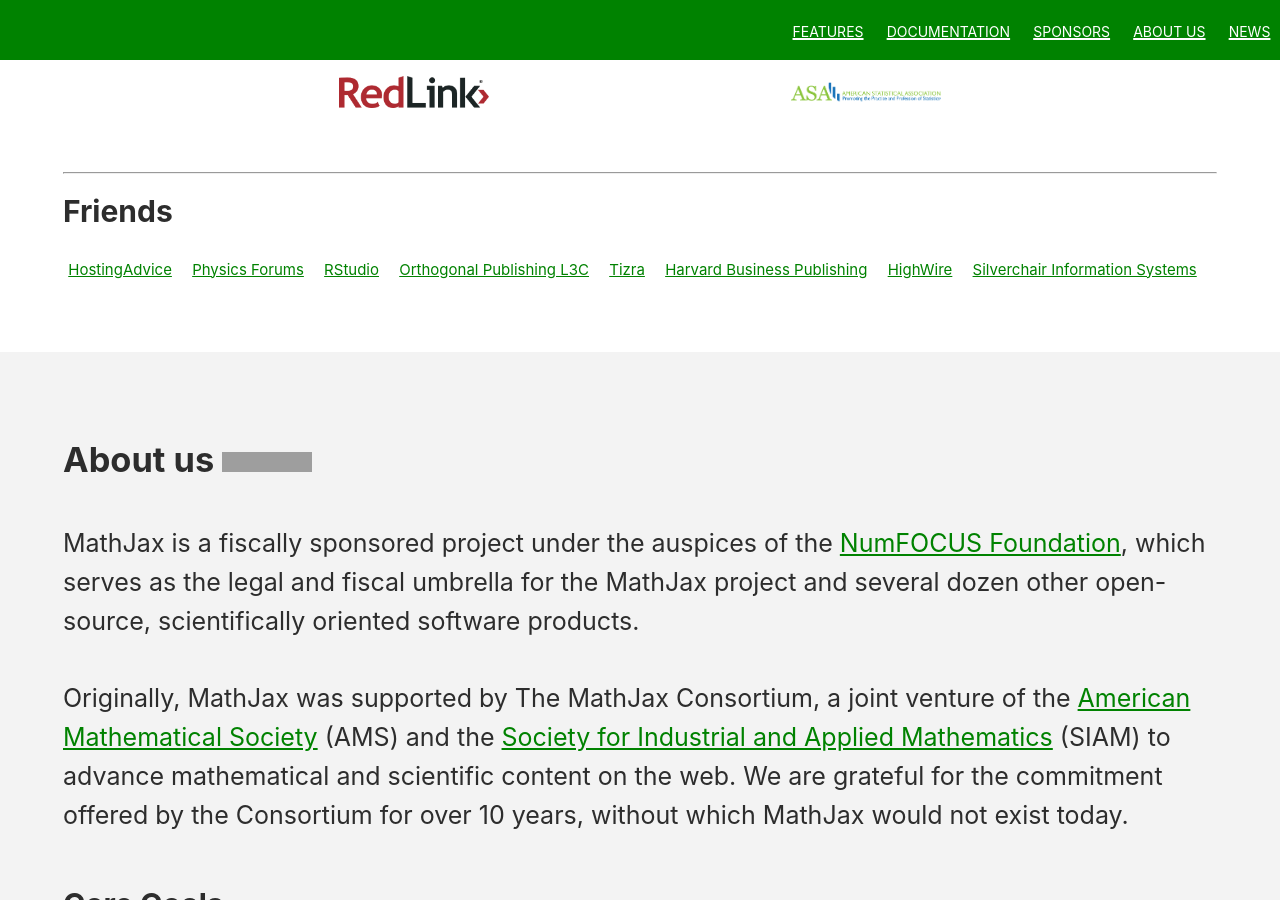
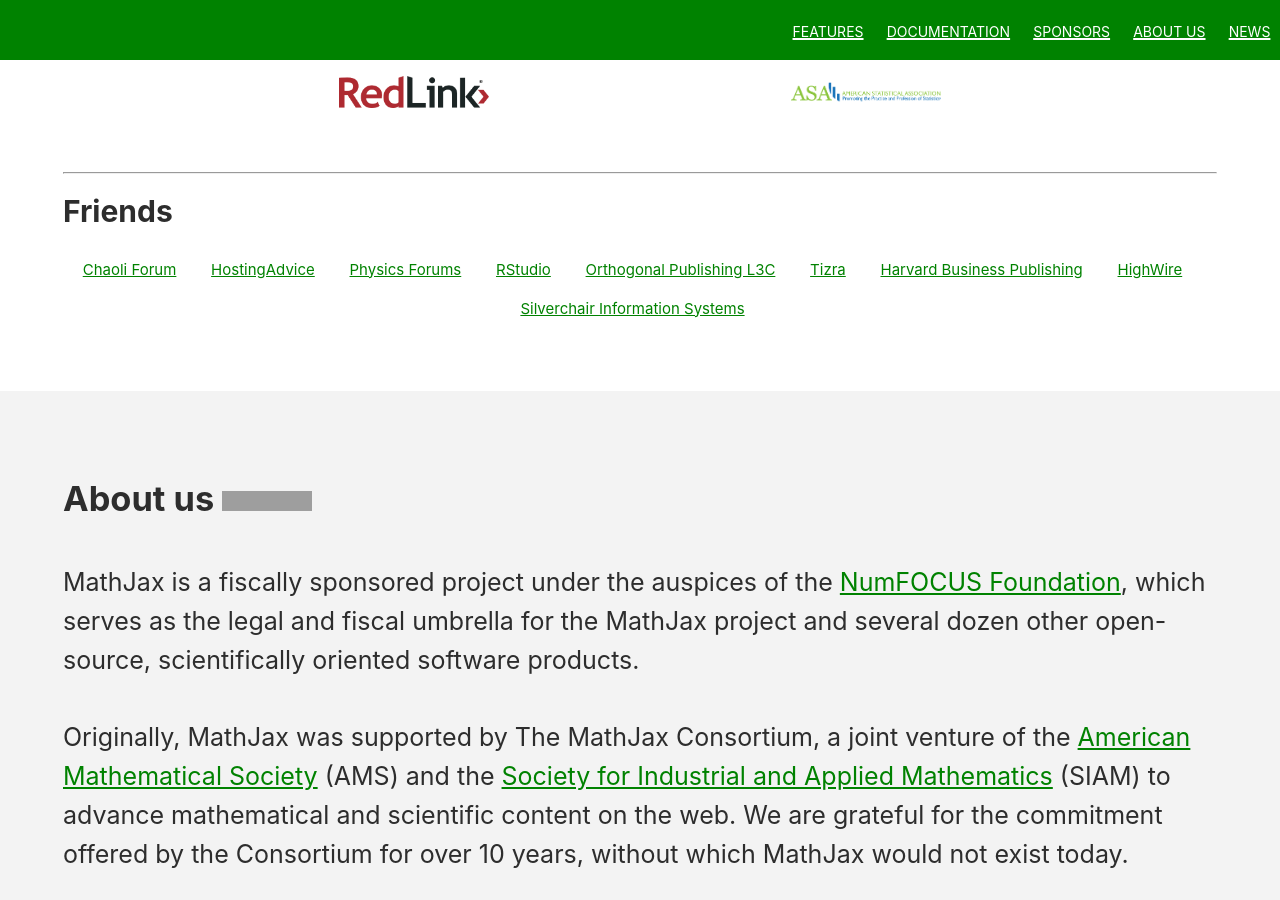
Before and after one commit to mathjax/MathJax-website, a Jekyll site: the page built from index.html, in a window 1280 px wide and 900 px high, scrolled down 5589 px. Built offline with Jekyll 4.4.1, drawn with Linux system fonts in a browser that asks for light colours; a script that is not in the unit is left out; grey boxes are pictures that could not be loaded.

Commit message:
Add Chaoli forum friend link

```diff
--- a/_includes/frontpage/sponsors.html
+++ b/_includes/frontpage/sponsors.html
@@ -317,6 +317,7 @@
 
     <h3 id="friends">Friends</h3>
     <div class="cards sponsors friends">
+      <a href="https://chaoli.club">Chaoli Forum</a>
       <a href="https://www.hostingadvice.com/blog/mathjax-displays-notion-across-browsers/">HostingAdvice</a>
       <a href="http://www.physicsforums.com/">Physics Forums</a>
       <a href="http://www.rstudio.com/">RStudio</a>
```
